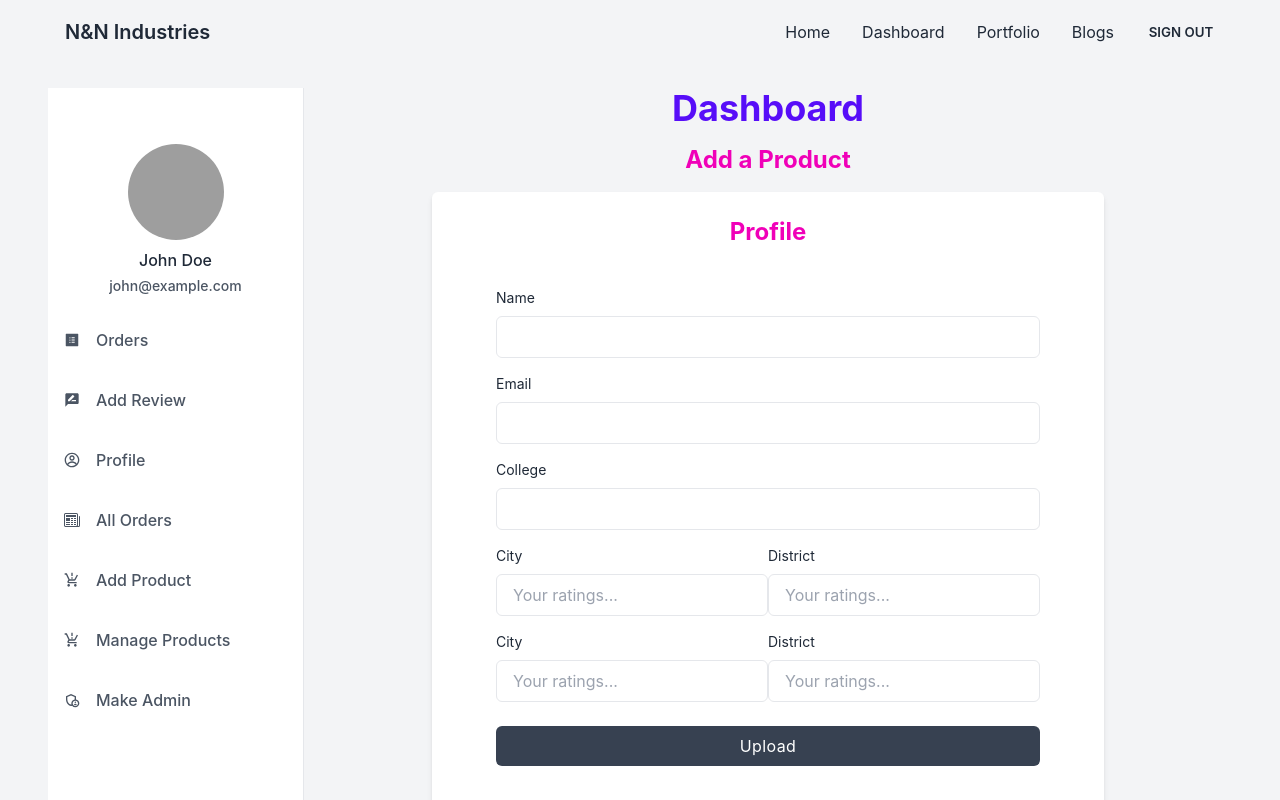
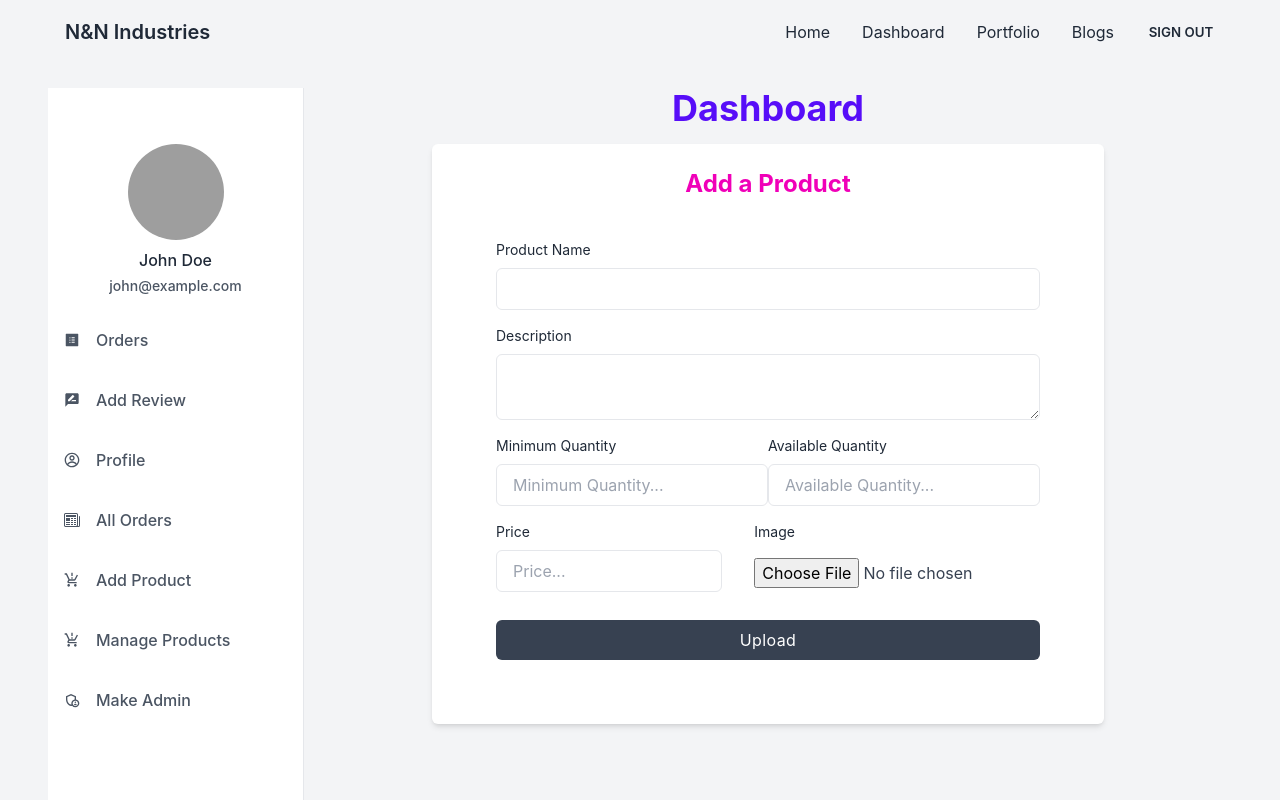
Before and after one commit to Neamul01/nn-industries-client, a React (Create React App) app: page /dashboard/addproduct in a window 1280 px wide. Shown: the top 800 px of the page. Built offline with nearby package versions, Linux system fonts and the light colour scheme; no server answers; sample sign-in values are in the browser's storage; grey boxes are pictures that could not be loaded.

Commit message:
add product updated

```diff
--- a/src/components/Dashboard/Admin/AddProduct.js
+++ b/src/components/Dashboard/Admin/AddProduct.js
@@ -3,48 +3,42 @@ import React from 'react';
 const AddProduct = () => {
     return (
         <div>
-            <h2 className="text-2xl text-center text-secondary font-bold mb-4">Add a Product</h2>
 
             <div className="w-full">
 
                 <div className="w-full max-w-2xl p-6 md:p-16 md:pt-6 pt-4 m-auto bg-white rounded-md shadow-md dark:bg-gray-800">
-                    <h2 className="text-2xl text-center text-secondary font-bold mb-10">Profile</h2>
+                    <h2 className="text-2xl text-center text-secondary font-bold mb-10">Add a Product</h2>
                     <form className="mt-6 w-full">
                         <div className='w-full overflow-hidden'>
-                            <label htmlFor="Name" className="block text-sm text-gray-800 dark:text-gray-200">Name</label>
+                            <label htmlFor="productName" className="block text-sm text-gray-800 dark:text-gray-200">Product Name</label>
                             <input type="text"
                                 className="block w-full px-4 py-2 mt-2 text-gray-700 bg-white border rounded-md dark:bg-gray-800 dark:text-gray-300 dark:border-gray-600 focus:border-blue-400 dark:focus:border-blue-300 focus:ring-blue-300 focus:outline-none focus:ring focus:ring-opacity-40" />
                         </div>
 
-                        <div className='mt-4'>
-                            <label htmlFor="email" className="block text-sm text-gray-800 dark:text-gray-200">Email</label>
-                            <input type="text"
-                                className="block w-full px-4 py-2 mt-2 text-gray-700 bg-white border rounded-md dark:bg-gray-800 dark:text-gray-300 dark:border-gray-600 focus:border-blue-400 dark:focus:border-blue-300 focus:ring-blue-300 focus:outline-none focus:ring focus:ring-opacity-40" />
-                        </div>
 
                         <div className='mt-4'>
-                            <label htmlFor="email" className="block text-sm text-gray-800 dark:text-gray-200">College</label>
-                            <input type="text"
+                            <label htmlFor="description" className="block text-sm text-gray-800 dark:text-gray-200">Description</label>
+                            <textarea type="text"
                                 className="block w-full px-4 py-2 mt-2 text-gray-700 bg-white border rounded-md dark:bg-gray-800 dark:text-gray-300 dark:border-gray-600 focus:border-blue-400 dark:focus:border-blue-300 focus:ring-blue-300 focus:outline-none focus:ring focus:ring-opacity-40" />
                         </div>
 
                         <div className=" w-full flex justify-between">
                             <div className="mt-4 w-45">
                                 <div className="flex items-center justify-between">
-                                    <label htmlFor="rating" className="block text-sm text-gray-800 dark:text-gray-200">City</label>
+                                    <label htmlFor="minimumQuantity" className="block text-sm text-gray-800 dark:text-gray-200">Minimum Quantity</label>
                                 </div>
 
-                                <input type="text"
-                                    placeholder='Your ratings...'
+                                <input type="number"
+                                    placeholder='Minimum Quantity...'
                                     className="block w-full px-4 py-2 mt-2 text-gray-700 bg-white border rounded-md dark:bg-gray-800 dark:text-gray-300 dark:border-gray-600 focus:border-blue-400 dark:focus:border-blue-300 focus:ring-blue-300 focus:outline-none focus:ring focus:ring-opacity-40" />
                             </div>
                             <div className="mt-4 w-45">
                                 <div className="flex items-center justify-between">
-                                    <label htmlFor="rating" className="block text-sm text-gray-800 dark:text-gray-200">District</label>
+                                    <label htmlFor="availableQuantity" className="block text-sm text-gray-800 dark:text-gray-200">Available Quantity</label>
                                 </div>
 
-                                <input type="text"
-                                    placeholder='Your ratings...'
+                                <input type="number"
+                                    placeholder='Available Quantity...'
                                     className="block w-full px-4 py-2 mt-2 text-gray-700 bg-white border rounded-md dark:bg-gray-800 dark:text-gray-300 dark:border-gray-600 focus:border-blue-400 dark:focus:border-blue-300 focus:ring-blue-300 focus:outline-none focus:ring focus:ring-opacity-40" />
                             </div>
                         </div>
@@ -52,21 +46,21 @@ const AddProduct = () => {
                         <div className=" w-full flex justify-between">
                             <div className="mt-4 w-50">
                                 <div className="flex items-center justify-between">
-                                    <label htmlFor="rating" className="block text-sm text-gray-800 dark:text-gray-200">City</label>
+                                    <label htmlFor="price" className="block text-sm text-gray-800 dark:text-gray-200">Price</label>
                                 </div>
 
-                                <input type="text"
-                                    placeholder='Your ratings...'
+                                <input type="number"
+                                    placeholder='Price...'
                                     className="block w-full px-4 py-2 mt-2 text-gray-700 bg-white border rounded-md dark:bg-gray-800 dark:text-gray-300 dark:border-gray-600 focus:border-blue-400 dark:focus:border-blue-300 focus:ring-blue-300 focus:outline-none focus:ring focus:ring-opacity-40" />
                             </div>
-                            <div className="mt-4 w-50">
-                                <div className="flex items-center justify-between">
-                                    <label htmlFor="rating" className="block text-sm text-gray-800 dark:text-gray-200">District</label>
+                            <div className="mt-4 w-50 ml-4">
+                                <div className="flex items-center justify-between ml-4">
+                                    <label htmlFor="rating" className="block text-sm text-gray-800 dark:text-gray-200">Image</label>
                                 </div>
 
-                                <input type="text"
+                                <input type="file"
                                     placeholder='Your ratings...'
-                                    className="block w-full px-4 py-2 mt-2 text-gray-700 bg-white border rounded-md dark:bg-gray-800 dark:text-gray-300 dark:border-gray-600 focus:border-blue-400 dark:focus:border-blue-300 focus:ring-blue-300 focus:outline-none focus:ring focus:ring-opacity-40" />
+                                    className="block w-full px-4 py-2 mt-2 text-gray-700  rounded-md dark:bg-gray-800 dark:text-gray-300 dark:border-gray-600 focus:border-blue-400 dark:focus:border-blue-300 focus:ring-blue-300 focus:outline-none focus:ring focus:ring-opacity-40" />
                             </div>
                         </div>
 
--- a/src/components/Login/Login.js
+++ b/src/components/Login/Login.js
@@ -1,4 +1,5 @@
 import React, { useEffect } from 'react';
+import { toast } from 'react-toastify';
 import { Link, useLocation, useNavigate } from 'react-router-dom';
 import auth from '../../firebase.init';
 import { useSignInWithEmailAndPassword } from 'react-firebase-hooks/auth';
@@ -30,8 +31,10 @@ const Login = () => {
     }, [user, navigate, from])
 
     if (loading) {
-        console.log('loading...')
         return <LoadingSpinner></LoadingSpinner>
+    }
+    if (error) {
+        toast.error(error.message)
     }
 
     return (
```
